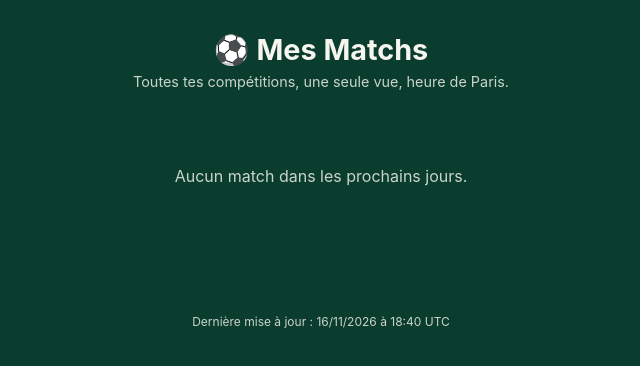
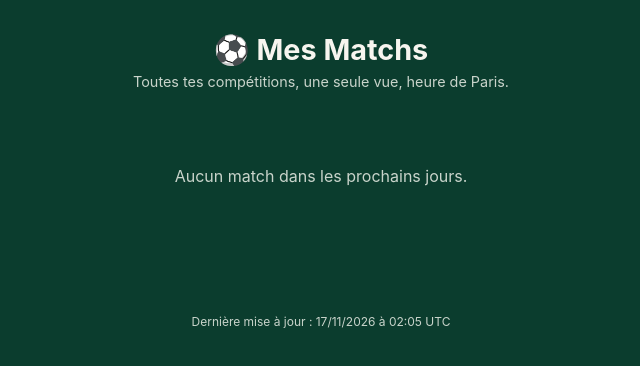
Before and after one commit to angegankpezounde-alt/mes-matchs, a plain HTML site: page index.html in a window 1280 px wide. Shown: the full height of the page, 319-959 px from the left. Drawn offline with Linux system fonts and the light colour scheme.

Commit message:
Mise à jour automatique du calendrier

```diff
--- a/index.html
+++ b/index.html
@@ -186,7 +186,7 @@ footer {
         <p class="empty">Aucun match dans les prochains jours.</p>
     </main>
     <footer>
-        <p>Dernière mise à jour : 16/11/2026 à 18:40 UTC</p>
+        <p>Dernière mise à jour : 17/11/2026 à 02:05 UTC</p>
     </footer>
 </body>
 </html>
```
